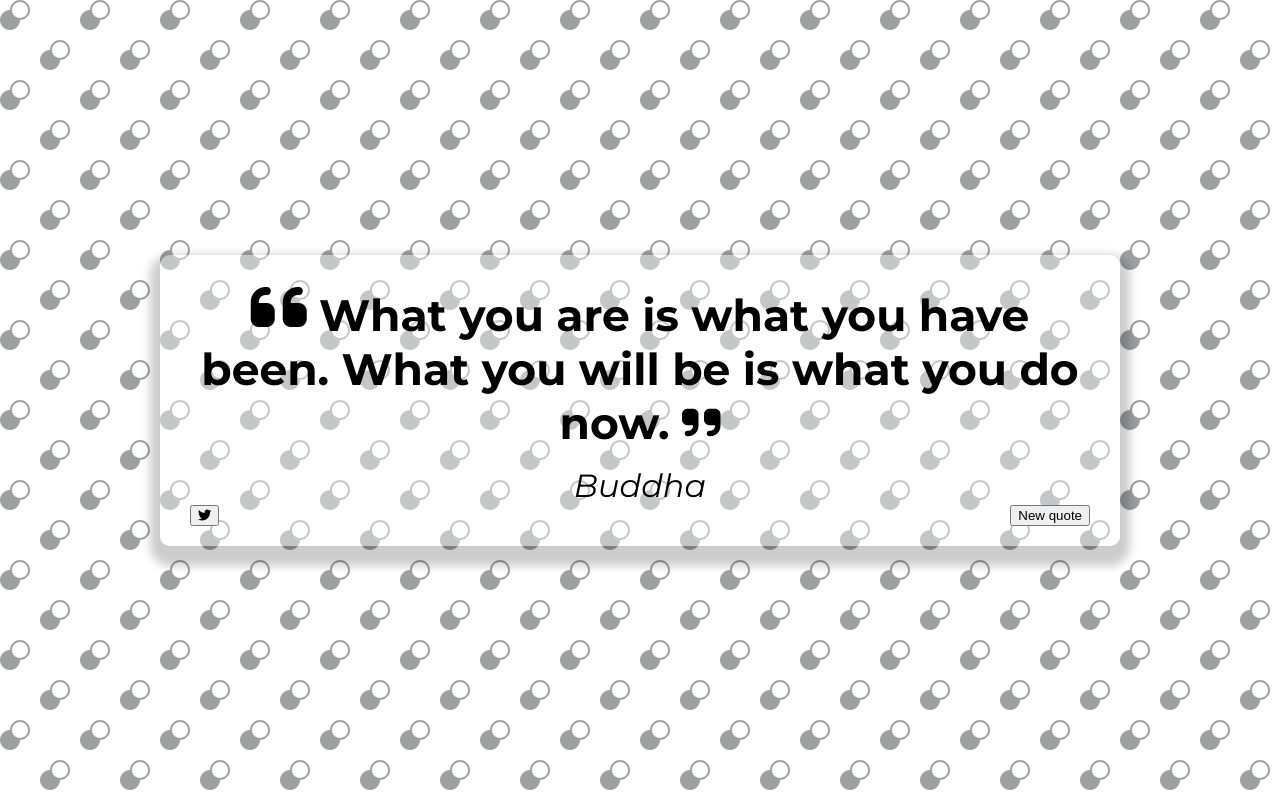
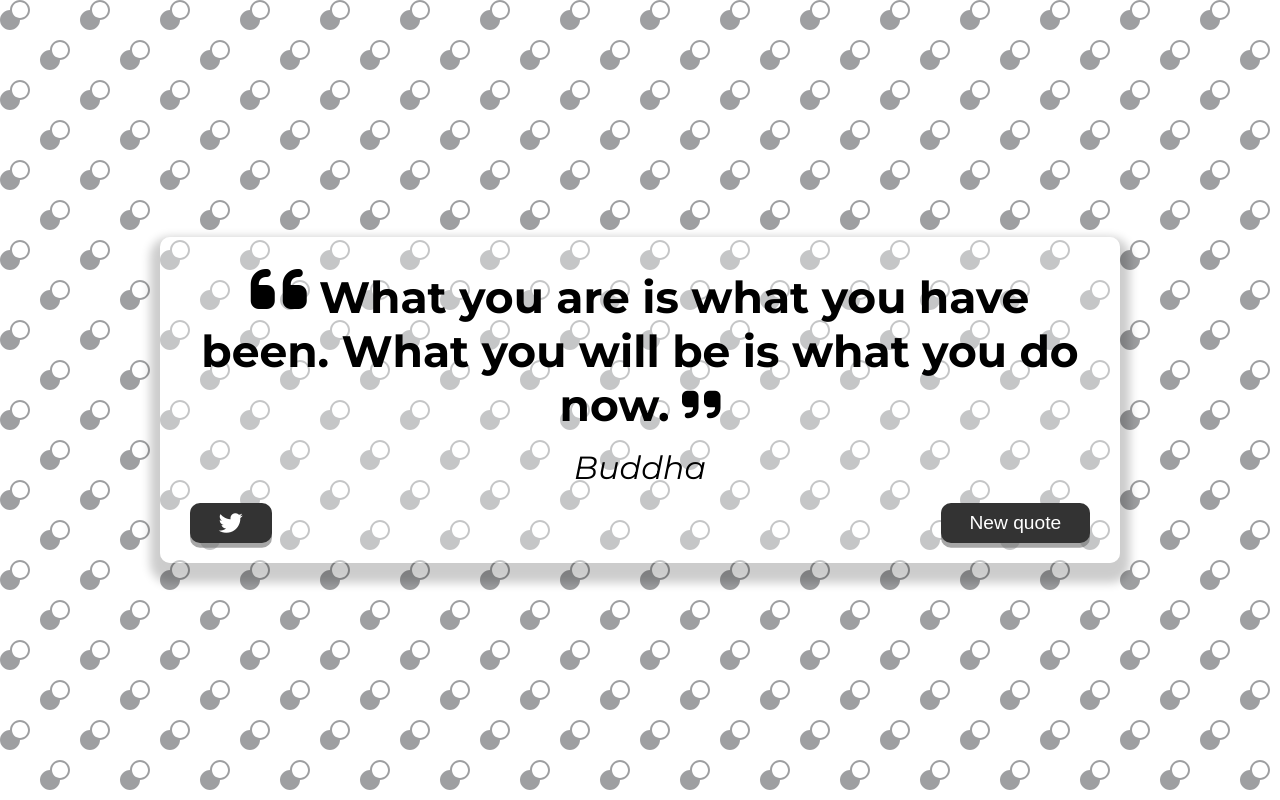
Before and after one commit to Jhonatanmizu/JS20PROJECTS, a plain HTML site: page quotegenerator/index.html in a window 1280 px wide. Drawn offline with Linux system fonts and the light colour scheme.

Commit message:
Basic style finished

```diff
--- a/quotegenerator/style.css
+++ b/quotegenerator/style.css
@@ -44,6 +44,33 @@ body {
   display: flex;
   align-items: center;
   justify-content: space-between;
+  margin-top: 1rem;
+}
+button {
+  cursor: pointer;
+  font-size: 1.2rem;
+  height: 2.5rem;
+  border: none;
+  border-radius: 10px;
+  color: #fff;
+  background-color: #333;
+  outline: none;
+  padding: 0.5rem 1.8rem;
+  /* transition: 1s ease-in-out; */
+  box-shadow: 0 0.3rem rgba(121, 121, 121, 0.65);
+}
+button:hover {
+  filter: brightness(110%);
+}
+button:active {
+  transform: translate(0, 0.3rem);
+  box-shadow: 0 0.1rem rgba(255, 255, 255, 0.65);
+}
+.twitter-button:hover {
+  color: #38a1f3;
+}
+.fa-twitter {
+  font-size: 1.5rem;
 }
 @media screen and (max-width: 1000px) {
   .quote-container {
```
